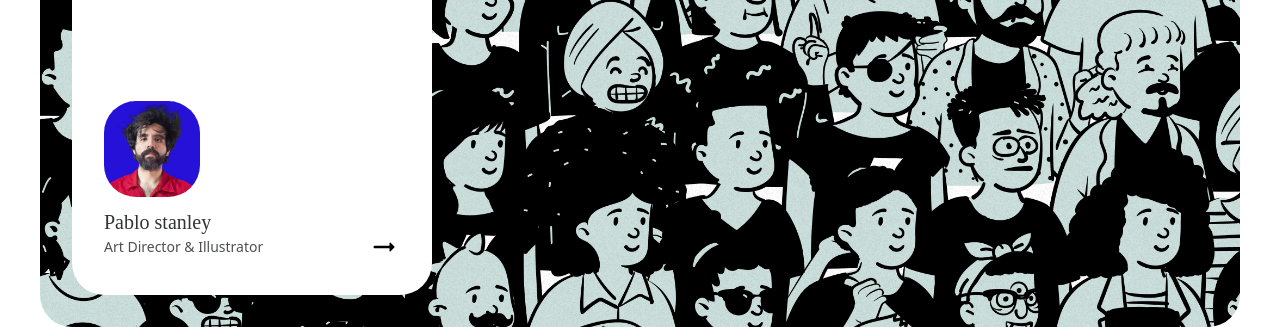
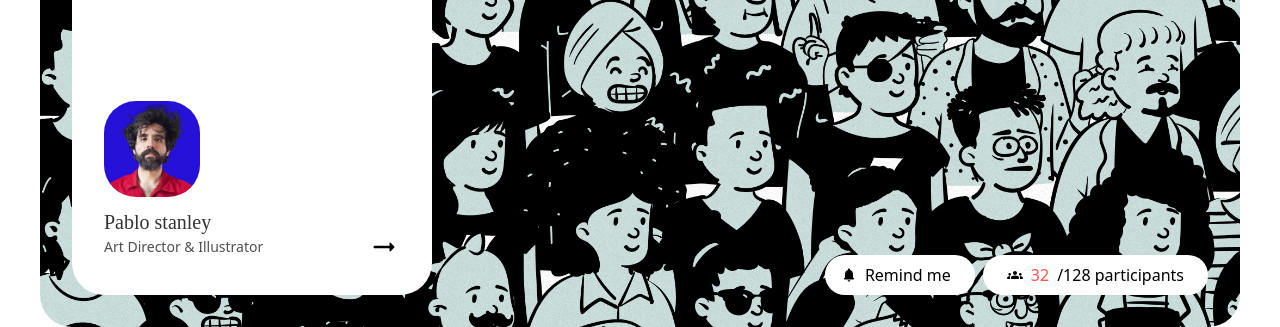
Before and after one commit to abdulaziz052/confab, a website: page public/index.html in a window 1280 px wide. Shown: the part 527-854 px from the top of the page. Drawn offline with Linux system fonts and the light colour scheme; a web font is replaced by a local one.

Commit message:
hero end

```diff
--- a/public/index.html
+++ b/public/index.html
@@ -60,8 +60,8 @@
                 <p class="max-w-[335px]">Virtual meetings, and conferences,
                     anyone can share, join or host (virtual events).</p>
             </div>
-            <div class="rounded-[32px] py-[32px] bg-cover bg-no-repeat" style="background-image: url(./img/bg.png);">
-                <div>
+            <div class="rounded-[32px] py-[32px] bg-cover pr-[32px] bg-no-repeat" style="background-image: url(./img/bg.png);">
+                <div class="flex items-end justify-between">
                     <div class="ml-[32px] rounded-[32px] py-[32px] px-[32px] max-w-[360px] bg-white">
                        <div>
                         <h3 class="max-w-[296px] font-[Koulen] font-normal text-[40px] leading-[42px] text-[#000000]">make a unique illustration design character</h3>
@@ -77,10 +77,16 @@
                         </a>
                        </div>
                        </div>
-
                     </div>
-                    <div>
-
+                    <div class="flex gap-[8px]">
+                       <a class="flex gap-[8px] bg-white py-[8px] pl-[16px] rounded-full pr-[24px]" href="">
+                        <img src="./img/notifications.svg" alt="">
+                        Remind me
+                       </a>
+                       <a class="flex gap-[8px] rounded-full bg-white py-[8px] px-[24px]" href="">
+                        <img src="./img/groups.svg" alt="">
+                         <span class="text-[#FB554C]">32</span>/128 participants
+                       </a>
                     </div>
                 </div>
             </div>
```
Also changed, not shown: public/css/styles.css, public/img/groups.svg (added), public/img/notifications.svg (added).
